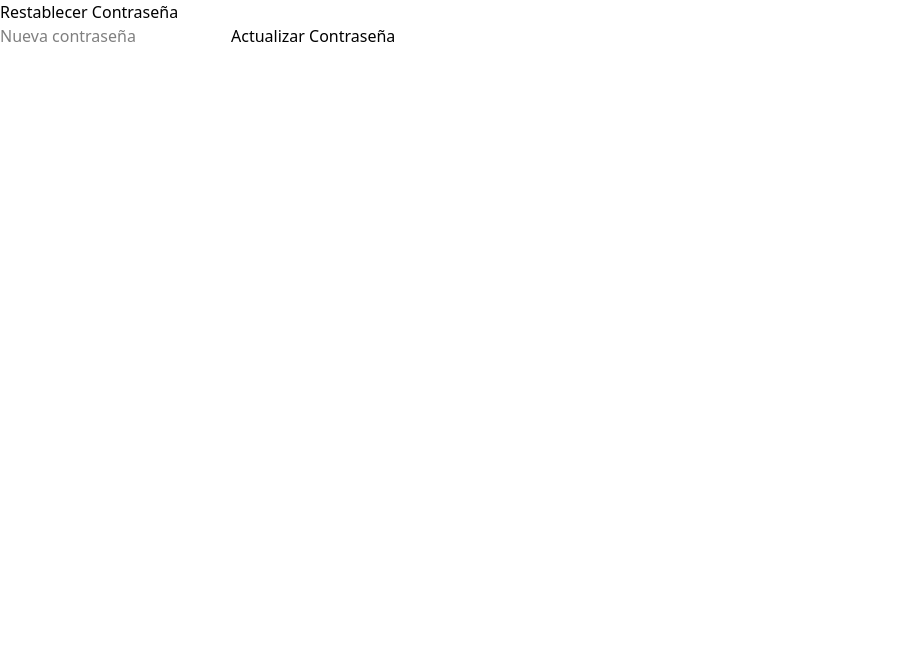
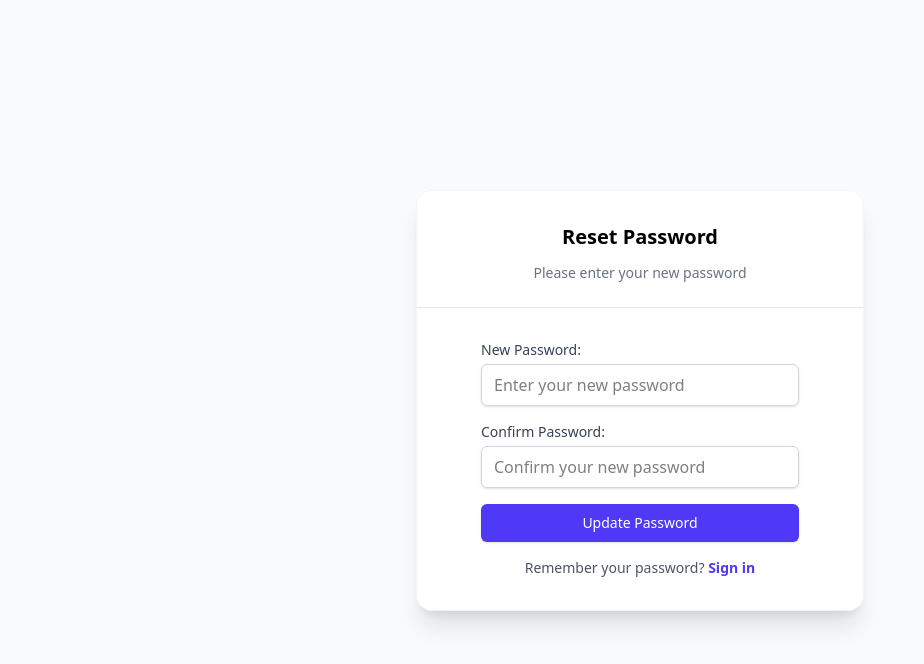
Before and after one commit to CamiloAT/LoginDistribuidos, a React (Vite) app in the folder front/: page /reset-password/1 in a window 1280 px wide. Shown: the top 664 px of the page, without its empty margins (0-924 px from the left). Built offline with nearby package versions, Linux system fonts and the light colour scheme.

Commit message:
Update roles users

```diff
--- a/front/src/pages/Admin.jsx
+++ b/front/src/pages/Admin.jsx
@@ -19,8 +19,11 @@ const Admin = () => {
             const userRoles = await getRolesByUserId(userData.user_id);
             const allRoles = await getRoles();
 
-            setRoles(allRoles);
-            setSelectedRoles(userRoles.map(role => role.role_id));
+            console.log(allRoles)
+            if(allRoles) {
+                setRoles(allRoles);
+                setSelectedRoles(userRoles.map(role => role.role_id));
+            }
             setHasChanges(false);
 
             setUser({
@@ -66,7 +69,7 @@ const Admin = () => {
             {/* Header */}
             <header className="bg-white shadow">
                 <div className="max-w-7xl mx-auto py-6 px-4 sm:px-6 lg:px-8 flex justify-between items-center">
-                    <h1 className="text-3xl font-bold text-gray-900">Admin Dashboard</h1>
+                    <h1 className="text-3xl font-bold text-gray-900">Admin Panel</h1>
                     <Link
                         to="/home"
                         className="rounded-md border border-transparent bg-indigo-600 py-2 px-4 text-sm font-medium text-white shadow-sm hover:bg-indigo-700 focus:outline-none focus:ring-2 focus:ring-indigo-500 focus:ring-offset-2"
--- a/front/src/pages/ResetPassword.jsx
+++ b/front/src/pages/ResetPassword.jsx
@@ -1,42 +1,107 @@
 import { useState } from "react";
-import { useParams, useNavigate } from "react-router-dom";
+import { useParams, useNavigate, Link } from "react-router-dom";
 import api from "../services/api";
 
 const ResetPassword = () => {
     const { token } = useParams();
     const navigate = useNavigate();
     const [password, setPassword] = useState("");
+    const [confirmPassword, setConfirmPassword] = useState("");
     const [message, setMessage] = useState("");
+    const [error, setError] = useState("");
 
     const handleResetPassword = async (e) => {
         e.preventDefault();
+        setError("");
+        setMessage("");
+
+        if (password !== confirmPassword) {
+            setError("Passwords don't match");
+            return;
+        }
+
         try {
             const response = await api(`auth/reset-password/${token}`, {
-                method: "PUT",
-                body: JSON.stringify({password})
-            })
-            setMessage(response.message);
-            setTimeout(() => navigate("/login"), 5173);
+                method: "POST",
+                body: JSON.stringify({ password })
+            });
+            setMessage(response.message || "Password updated successfully");
+            setTimeout(() => navigate("/login"), 3000);
         } catch (error) {
-            setMessage("Error al restablecer la contraseña. Intente nuevamente.");
-            console.error(error)
+            setError("Failed to reset password. Please try again.");
+            console.error(error);
         }
     };
 
     return (
+        <div className="flex h-screen w-screen items-center justify-center bg-gray-50">
+            <div className="z-10 w-full max-w-md overflow-hidden rounded-2xl border border-gray-100 shadow-xl">
+                <div className="flex flex-col items-center justify-center space-y-3 border-b border-gray-200 bg-white px-4 py-6 pt-8 text-center sm:px-16">
+                    <h3 className="text-xl font-semibold">Reset Password</h3>
+                    <p className="text-sm text-gray-500">
+                        Please enter your new password
+                    </p>
+                </div>
+
+                <div className="bg-white px-4 py-8 sm:px-16">
+                    {error && (
+                        <div className="mb-4 rounded-md bg-red-50 p-4">
+                            <p className="text-sm text-red-700">{error}</p>
+                        </div>
+                    )}
+
+                    {message && (
+                        <div className="mb-4 rounded-md bg-green-50 p-4">
+                            <p className="text-sm text-green-700">{message}</p>
+                            <p className="mt-1 text-xs text-green-600">Redirecting to login page...</p>
+                        </div>
+                    )}
+
+                    <form onSubmit={handleResetPassword} className="space-y-4">
                         <div>
-            <h2>Restablecer Contraseña</h2>
-            <form onSubmit={handleResetPassword}>
+                            <label htmlFor="password" className="block text-sm font-medium text-gray-700">
+                                New Password:
+                            </label>
                             <input
                                 type="password"
-                    placeholder="Nueva contraseña"
+                                id="password"
+                                placeholder="Enter your new password"
                                 value={password}
                                 onChange={(e) => setPassword(e.target.value)}
                                 required
+                                className="mt-1 block w-full rounded-md border border-gray-300 px-3 py-2 shadow-sm focus:border-indigo-500 focus:outline-none focus:ring-indigo-500"
                             />
-                <button type="submit">Actualizar Contraseña</button>
+                        </div>
+                        <div>
+                            <label htmlFor="confirm-password" className="block text-sm font-medium text-gray-700">
+                                Confirm Password:
+                            </label>
+                            <input
+                                type="password"
+                                id="confirm-password"
+                                placeholder="Confirm your new password"
+                                value={confirmPassword}
+                                onChange={(e) => setConfirmPassword(e.target.value)}
+                                required
+                                className="mt-1 block w-full rounded-md border border-gray-300 px-3 py-2 shadow-sm focus:border-indigo-500 focus:outline-none focus:ring-indigo-500"
+                            />
+                        </div>
+                        <button
+                            type="submit"
+                            className="flex w-full justify-center rounded-md border border-transparent bg-indigo-600 py-2 px-4 text-sm font-medium text-white shadow-sm hover:bg-indigo-700 focus:outline-none focus:ring-2 focus:ring-indigo-500 focus:ring-offset-2"
+                        >
+                            Update Password
+                        </button>
+
+                        <p className="text-center text-sm text-gray-600">
+                            Remember your password?{" "}
+                            <Link to="/login" className="font-semibold text-indigo-600 hover:text-indigo-500">
+                                Sign in
+                            </Link>
+                        </p>
                     </form>
-            {message && <p>{message}</p>}
+                </div>
+            </div>
         </div>
     );
 };
--- a/front/src/services/rolesService.js
+++ b/front/src/services/rolesService.js
@@ -2,10 +2,10 @@ import api from './api.js';
 
 export const getRoles = async () => {
     try {
-        const response = await api('/roles', {
+        const response = await api('auth/roles', {
             method: 'GET'
         });
-        return response.data;
+        return response;
     } catch (error) {
         console.error(error);
     }
@@ -13,10 +13,10 @@ export const getRoles = async () => {
 
 export const getRolesByUserId = async (userId) => {
     try {
-        const response = await api(`/roles-user/${userId}`, {
+        const response = await api(`auth/role-user/${userId}`, {
             method: 'GET'
         });
-        return response.data;
+        return response;
     } catch (error) {
         console.error(error);
     }
@@ -24,11 +24,12 @@ export const getRolesByUserId = async (userId) => {
 
 export const updateUserRoles = async (userId, roles) => {
     try {
-        const response = await api(`/roles-user/${userId}`, {
-            method: 'PUT',
-            body: JSON.stringify({ roles })
+        const response = await api(`auth/change-role-user`, {
+            method: 'POST',
+            body: JSON.stringify({ id: userId, roles })
         });
-        return response.data;
+        console.log(response)
+        return response;
     } catch (error) {
         console.error(error);
     }
--- a/front/src/services/userService.js
+++ b/front/src/services/userService.js
@@ -2,10 +2,11 @@ import api from './api.js';
 
 export const getUserByEmail = async (email) => {
   try {
-    const response = await api(`/user/${email}`, {
+    const response = await api(`auth/user/${email}`, {
         method: 'GET'
     });
-    return response.data;
+
+    return response;
   } catch (error) {
     console.error(error);
   }
```
Also changed, not shown: 2 other files (tests, documents, lock files or other folders). Lines whose indentation alone changed are shown as unchanged.
